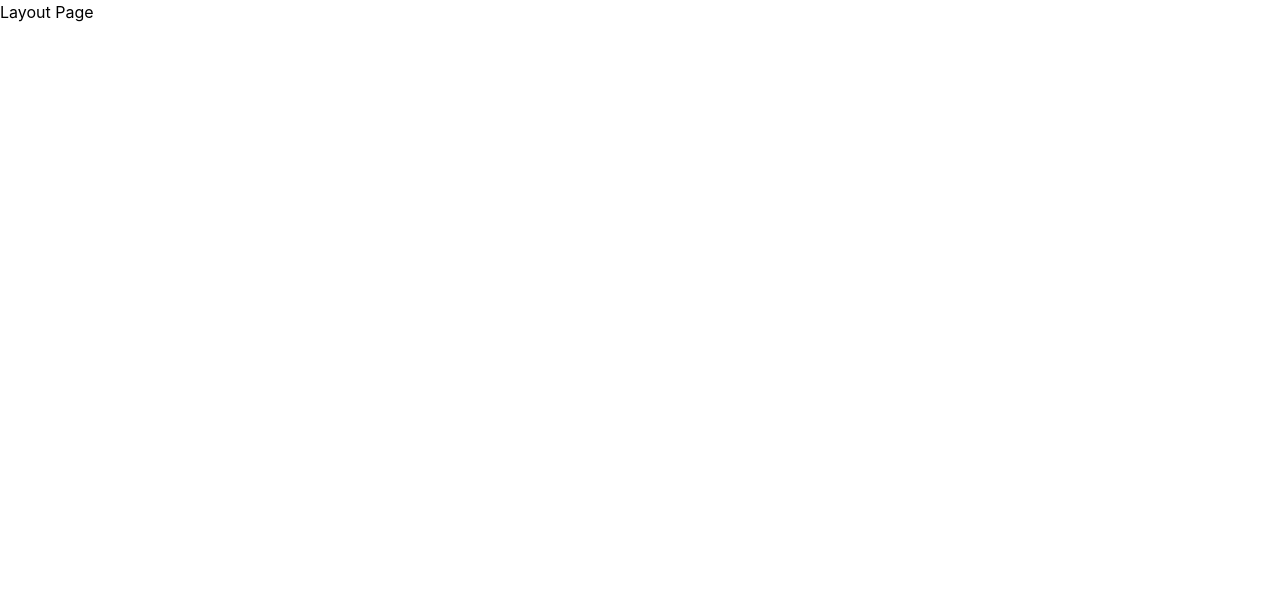
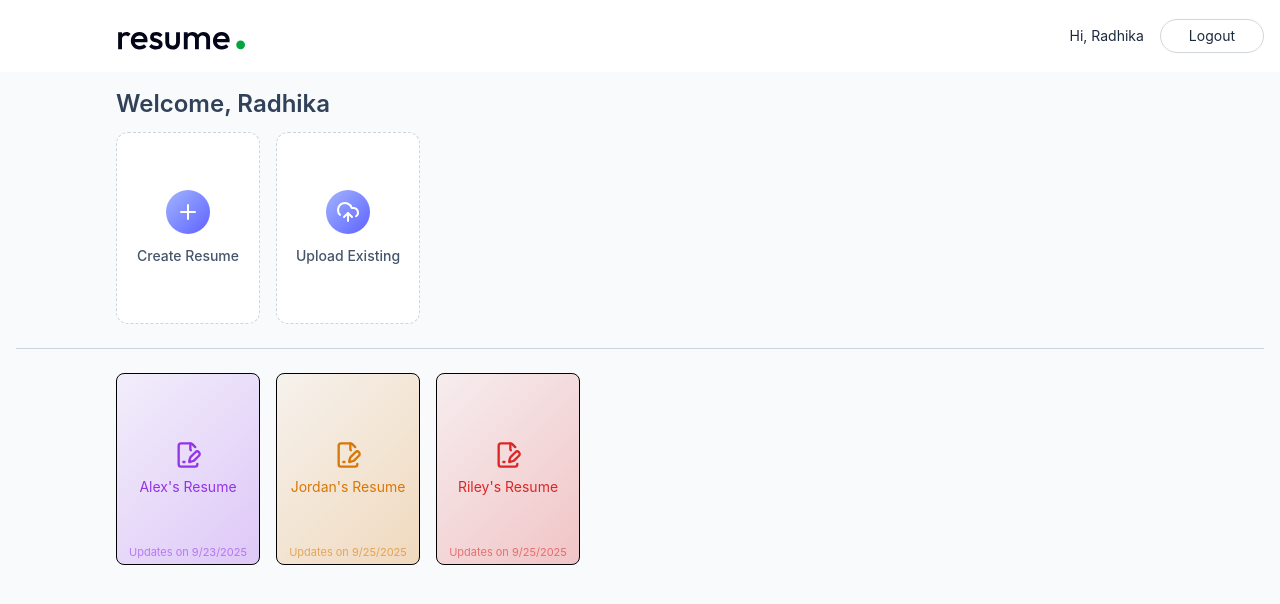
Before and after one commit to pawarradhika/CareerCraft-AI-, a React (Vite) app: page /app in a window 1280 px wide. Shown: the top 604 px of the page. Built offline with nearby package versions, Linux system fonts and the light colour scheme.

Commit message:
feat: update dashboard page

```diff
--- a/src/App.jsx
+++ b/src/App.jsx
@@ -10,16 +10,16 @@ import Login from './pages/Login'
 const App = () => {
   return (
     <>
-    <Routes>
-<Route path='/' element={<Home />} />
-<Route path='app' element={<Layout />} >
-<Route path='app' element={<Dashboard />} />
-<Route path='builder/:resumeId' element={<ResumeBuilder />} />
-</Route>
+      <Routes>
+        <Route path='/' element={<Home />} />
+        <Route path='app' element={<Layout />}>
+          <Route index element={<Dashboard />} />
+          <Route path='builder/:resumeId' element={<ResumeBuilder />} />
+        </Route>
 
-<Route path='view/:resumeId' element={<Preview/>} />
-<Route path='login' element={<Login/>} />
-    </Routes>
+        <Route path='view/:resumeId' element={<Preview />} />
+        <Route path='login' element={<Login />} />
+      </Routes>
     </>
   )
 }
--- /dev/null
+++ b/src/components/Navbar.jsx
@@ -0,0 +1,31 @@
+import React from 'react'
+import { Link, useNavigate } from 'react-router-dom'
+import logo from '../assets/logo.svg'
+
+const Navbar = () => {
+  const user ={ name: 'Radhika' }
+
+
+const navigate = useNavigate()
+
+const logoutUser = () => {
+  navigate('/')
+}
+
+  return (
+    <div className="shadow bg-white">
+    <nav className="flex items-center justify-between  nax-w-7xl mx-auto px-4 py-3.5 text-slate-800 transition-all">
+      <Link to='/'>
+      <img src={logo} alt="logo" className="h-11 w-auto ml-25" />
+      </Link>
+      <div className="flex items-center gap-4 text-sm">
+        <p>Hi, {user?.name}</p>
+        <button onClick={logoutUser} className='bg-white hover:bg=slate-50 border border-gray-300 px-7 py-1.5 rounded-full active:scale-95 transition-all'>Logout</button>
+      </div>
+    </nav>
+    </div>
+  )
+}
+
+
+export default Navbar
--- a/src/pages/Dashboard.jsx
+++ b/src/pages/Dashboard.jsx
@@ -1,9 +1,72 @@
+import { PencilIcon, PlusIcon, TrashIcon, UploadCloudIcon,  } from 'lucide-react'
+import { FilePenLineIcon } from 'lucide-react'
 import React from 'react'
+import { useEffect, useState } from 'react'
+import {dummyResumeData} from '../assets/assets'
 
 const Dashboard = () => {
+
+const colors =["#9333ea", "#d97706", "#dc2626", "#0284c7", "#16a34a"]
+const [allResumes, setAllResumes] = useState([])
+
+const loadResumes = async () => {
+  setAllResumes(dummyResumeData)
+}
+
+useEffect(()=>{
+  loadResumes()
+}, [])
+
+
   return (
-    <div>
+    <div className='bg-slate-50'>
+      <div className='max-w-7xl mx-auto px-4 pt-4 pb-8'>
+        <p className='text-2xl font-semibold text-slate-700 mb-3 ml-25'>
+          Welcome, Radhika
+        </p>
 
+        <div className='flex gap-4 ml-25'>
+          <button className='w-full sm:w-36 bg-white h-48 flex flex-col items-center justify-center rounded-xl gap-3 text-slate-600 border border-dashed border-slate-300 group hover:border-indigo-500 hover:shadow-lg transition-all duration-300 cursor-pointer'>
+            <PlusIcon className='size-11 p-2.5 bg-gradient-to-br from-indigo-300 to-indigo-500 text-white rounded-full transition-all duration-300' />
+            <p className='text-sm font-medium group-hover:text-indigo-600 transition-all duration-300'>
+              Create Resume
+            </p>
+          </button>
+
+          <button className='w-full sm:w-36 bg-white h-48 flex flex-col items-center justify-center rounded-xl gap-3 text-slate-600 border border-dashed border-slate-300 group hover:border-purple-500 hover:shadow-lg transition-all duration-300 cursor-pointer'>
+            <UploadCloudIcon className='size-11 p-2.5 bg-gradient-to-br from-indigo-300 to-indigo-500 text-white rounded-full transition-all duration-300' />
+            <p className='text-sm font-medium group-hover:text-purple-600 transition-all duration-300'>
+              Upload Existing
+            </p>
+          </button>
+        </div>
+<hr className='border-slate-300 my-6 sm:w[305px]' />
+<div className="grid grid-cols-2 sm:flex flex-wrap gap-4 ml-25">
+  {allResumes.map((resume, index) => {
+    const baseColor = colors[index % colors.length];
+    return(
+      <button key={index} className='relative w-full sm:max-w-36 h-48 flex flex-col items-center justify-center rounded-lg gap-2 border group hover:shadow-lg transition-all duration-300 cursor-pointer' style={{background: `linear-gradient(135deg, ${baseColor}10, ${baseColor}40)`}}>
+
+        <FilePenLineIcon className='size-7 group-hover:scale-105 transition-all' style={{color: baseColor}} />
+        <p className='text-sm group-hover:scale-105 transition-all px-2 text-center' style={{color: baseColor}}>
+          {resume.title}
+        </p>
+        <p className='absolute bottom-1 text-[11px] text-slate-400 group-hover:text-slate-500 transition-all duration-300 px-2 text-center' style={{color: baseColor
+          +'90'
+        }}>
+          Updates on {new Date(resume.updatedAt).toLocaleDateString()}
+        </p>
+<div className='absolute top-1 right-1 group-hover:flex items-center hidden' >
+<TrashIcon className='size-7 p-1.5 hover:bg-white/50 rounded text-slate-700 transition-colors'/>
+<PencilIcon className='size-7 p-1.5 hover:bg-white/50 rounded text-slate-700 transition-colors' />
+
+</div>
+      </button>
+    )
+  })}
+</div>
+
+      </div>
     </div>
   )
 }
--- a/src/pages/Layout.jsx
+++ b/src/pages/Layout.jsx
@@ -1,14 +1,13 @@
 import React from 'react'
 import { Outlet } from 'react-router-dom'
+import Navbar from '../components/Navbar'
 
 const Layout = () => {
   return (
-    <div>
-      <h1>Layout Page</h1>
-    <div>
-    <Outlet />
-  </div>
-  </div>
+    <div className='bg-gray-50 min-h-screen'>
+      <Navbar />
+      <Outlet />
+    </div>
   )
 }
 
--- a/src/pages/Login.jsx
+++ b/src/pages/Login.jsx
@@ -1,7 +1,11 @@
 import React from 'react'
+import { Lock, Mail, User2Icon } from 'lucide-react'
 
 const Login = () => {
-     const [state, setState] = React.useState("login")
+
+  const query = new URLSearchParams(window.location.search)
+  const urlState = query.get('state')
+     const [state, setState] = React.useState(urlState||"login")
 
     const [formData, setFormData] = React.useState({
         name: '',
@@ -37,13 +41,13 @@ const Login = () => {
                     <Lock size={13} color='#6B7280'/>
                     <input type="password" name="password" placeholder="Password" className="border-none outline-none ring-0" value={formData.password} onChange={handleChange} required />
                 </div>
-                <div className="mt-4 text-left text-indigo-500">
+                <div className="mt-4 text-left text-green-500">
                     <button className="text-sm" type="reset">Forget password?</button>
                 </div>
-                <button type="submit" className="mt-2 w-full h-11 rounded-full text-white bg-indigo-500 hover:opacity-90 transition-opacity">
+                <button type="submit" className="mt-2 w-full h-11 rounded-full text-white bg-green-500 hover:opacity-90 transition-opacity">
                     {state === "login" ? "Login" : "Sign up"}
                 </button>
-                <p onClick={() => setState(prev => prev === "login" ? "register" : "login")} className="text-gray-500 text-sm mt-3 mb-11">{state === "login" ? "Don't have an account?" : "Already have an account?"} <a href="#" className="text-indigo-500 hover:underline">click here</a></p>
+                <p onClick={() => setState(prev => prev === "login" ? "register" : "login")} className="text-gray-500 text-sm mt-3 mb-11">{state === "login" ? "Don't have an account?" : "Already have an account?"} <a href="#" className="text-green-500 hover:underline">click here</a></p>
             </form>
     </div>
   )
```
